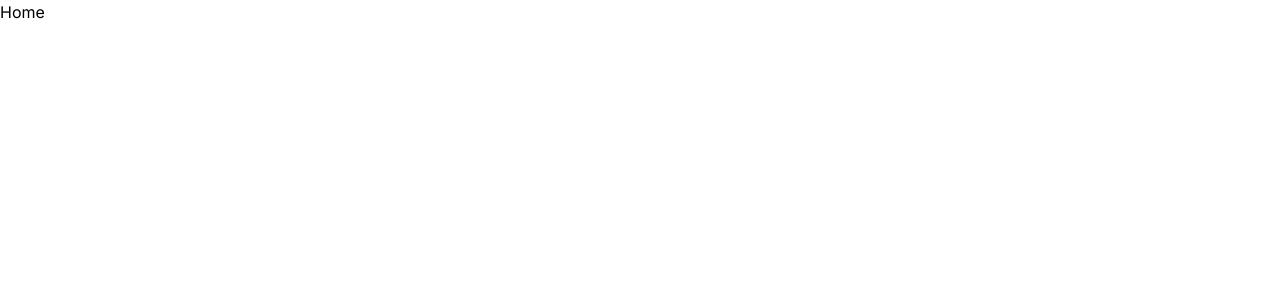
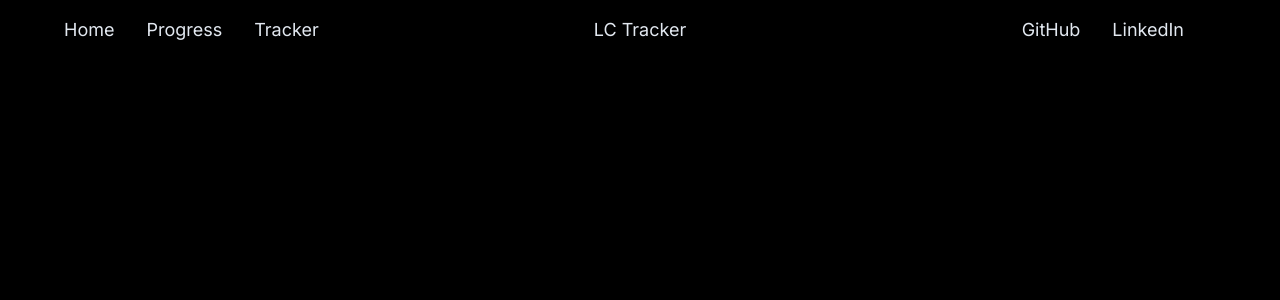
Before and after one commit to alex-yng/lctracker, a Next.js app: page / in a window 1280 px wide. Shown: the top 300 px of the page. Built offline with nearby package versions, Linux system fonts and the light colour scheme.

Commit message:
begin header

```diff
--- a/app/layout.tsx
+++ b/app/layout.tsx
@@ -1,6 +1,7 @@
 import type { Metadata } from "next";
 import { Inter } from "next/font/google";
 import "./globals.css";
+import Header from "@/components/Header";
 
 const inter = Inter({ subsets: ["latin"] });
 
@@ -16,7 +17,10 @@ export default function RootLayout({
 }>) {
   return (
     <html lang='en'>
-      <body className={`${inter.className} antialiased`}>{children}</body>
+      <body className={`${inter.className} antialiased bg-black`}>
+        <Header />
+        {children}
+      </body>
     </html>
   );
 }
--- /dev/null
+++ b/components/Header.tsx
@@ -0,0 +1,30 @@
+import { headerLinks, socialLinks } from "@/constants";
+import Link from "next/link";
+
+const Header = () => {
+  return (
+    <header className='fixed w-screen grid grid-cols-3 self-center text-slate-200 text-lg px-16 py-4'>
+      <nav className='justify-self-start'>
+        <ul className='flex  gap-8'>
+          {headerLinks.map((link) => (
+            <li key={link.href}>
+              <Link href={link.href}>{link.name}</Link>
+            </li>
+          ))}
+        </ul>
+      </nav>
+      <h1 className='justify-self-center'>LC Tracker</h1>
+      <nav className='justify-self-end'>
+        <ul className='flex gap-8'>
+          {socialLinks.map((link) => (
+            <li key={link.href}>
+              <Link href={link.href}>{link.name}</Link>
+            </li>
+          ))}
+        </ul>
+      </nav>
+    </header>
+  );
+};
+
+export default Header;
--- /dev/null
+++ b/constants/index.ts
@@ -0,0 +1,11 @@
+export const headerLinks = [
+  { name: "Home", href: "/" },
+  { name: "Progress", href: "/progress" },
+  { name: "Tracker", href: "/tracker" },
+];
+
+export const socialLinks = [
+  { name: "GitHub", href: "https://github.com/alex-yng/lctracker" },
+  { name: "LinkedIn", href: "https://www.linkedin.com/in/alx-yng/" },
+  { about: "About", href: "/about" },
+];
```
